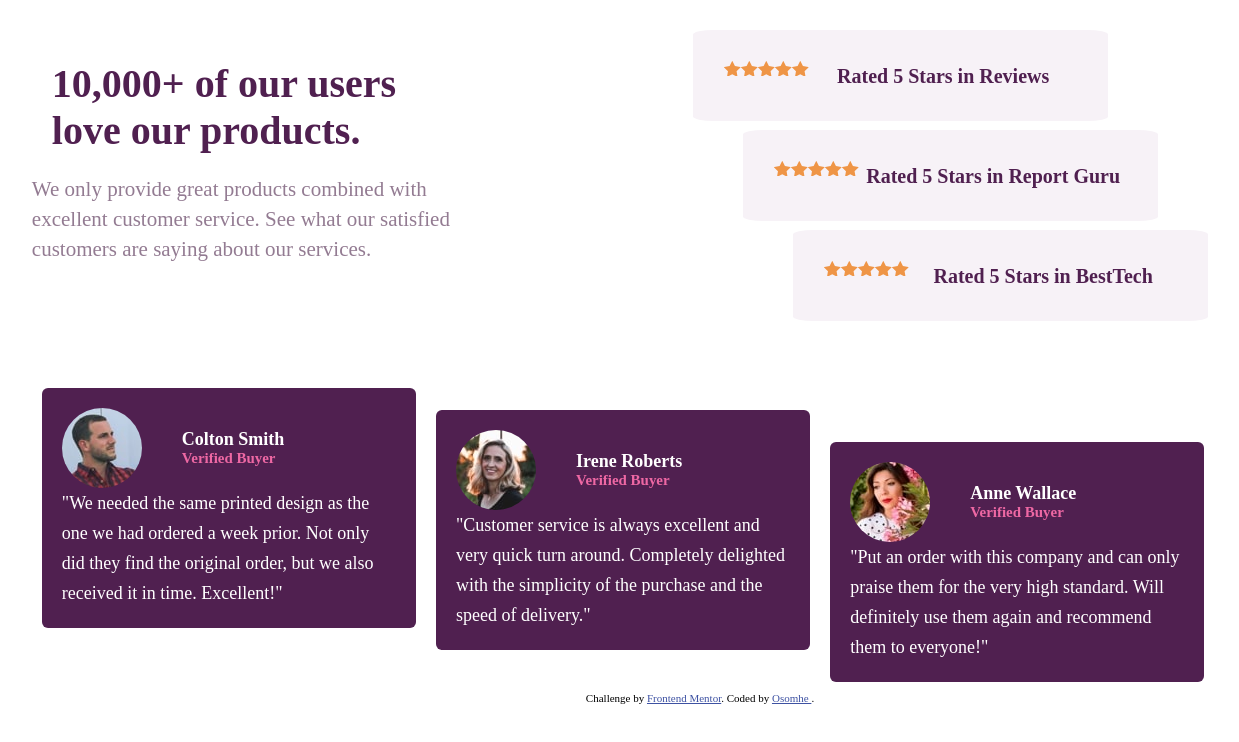
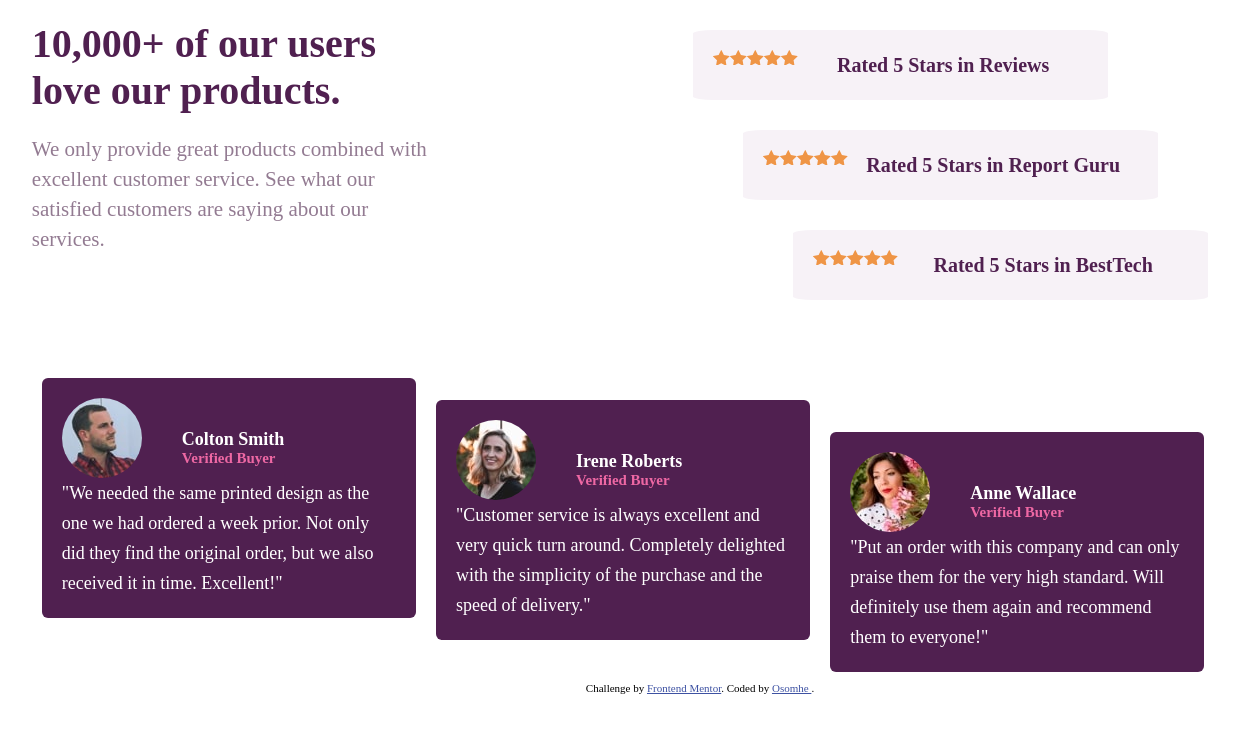
Before and after one commit to Osomhe1/forntend-mentor-social-proof, a plain HTML site: page social-proof-section-master/index.html in a window 1536 px wide. Shown: the whole page, without its empty margins (68-1307 px from the left). Drawn offline with Linux system fonts and the light colour scheme.

Commit message:
Update style.css

```diff
--- a/social-proof-section-master/style.css
+++ b/social-proof-section-master/style.css
@@ -21,9 +21,9 @@ body{
 .header{
     color: hsl(300, 43%, 22%);
     font-weight: 700;
-    margin: 20px;
+    margin: 20px 0;
     font-size: 20px;
-    margin-top: 60px;
+    text-align:center;
 }
 .para{
     color: hsl(303, 10%, 53%);
@@ -87,6 +87,7 @@ img{
 }
 .pro{
     margin: auto auto auto 40px;
+    padding-top:20px;
 }
 
   .attribution {
@@ -128,8 +129,8 @@ img{
     }
 
      .box{
-        width: 27vw;
-        padding: 2%;
+        width: 27%;
+        padding: 20px;
         position: absolute;
         height: auto;
         top: 10px;
@@ -161,12 +162,12 @@ img{
 
     .para{
         text-align: left;
-        width: 30vw;
+        width: 30%;
     }
 
     .header{
         text-align: left;
-        width: 27vw;
+        width: 27%;
     }
 
 
```
